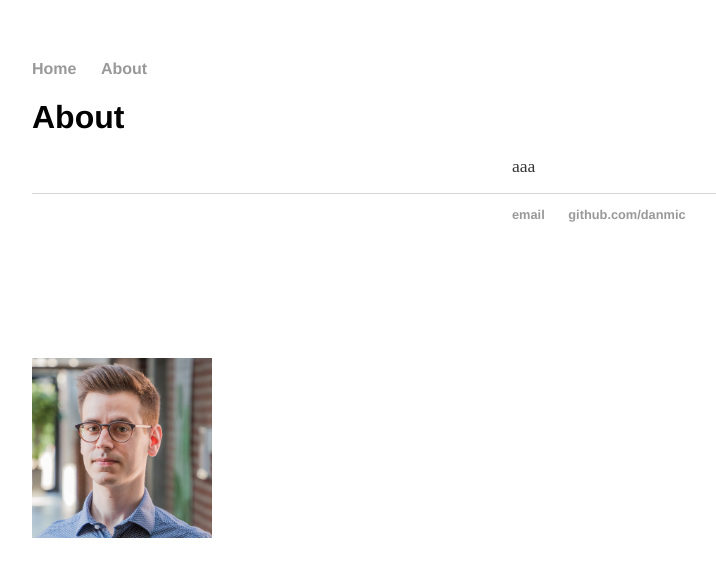
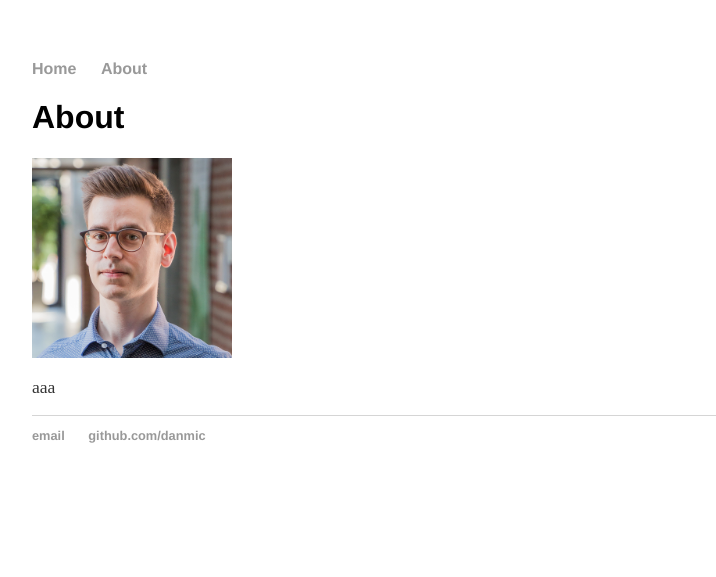
Before and after one commit to danmic/danmic.github.io, a Jekyll site: the page built from about.html, in a window 1280 px wide. Shown: the top 577 px of the page, without its empty margins (160-876 px from the left). Built offline with Jekyll 4.4.1, drawn with Linux system fonts in a browser that asks for light colours.

Commit message:
image change

```diff
--- a/about.html
+++ b/about.html
@@ -4,6 +4,8 @@ title: About
 ---
 <div class="blurb">
 	<h1>About</h1>
-	<p><img alt="Daniel Michelsanti" src="assets/CV-Photo.jpg" class="cv">
-	 aaa </p>
+	<div class="a">
+	<img  class="b" alt="Daniel Michelsanti" src="assets/CV-Photo.jpg" height="200" width="200">
+	</div>
+	<p> aaa </p>
 </div><!-- /.blurb -->
```
